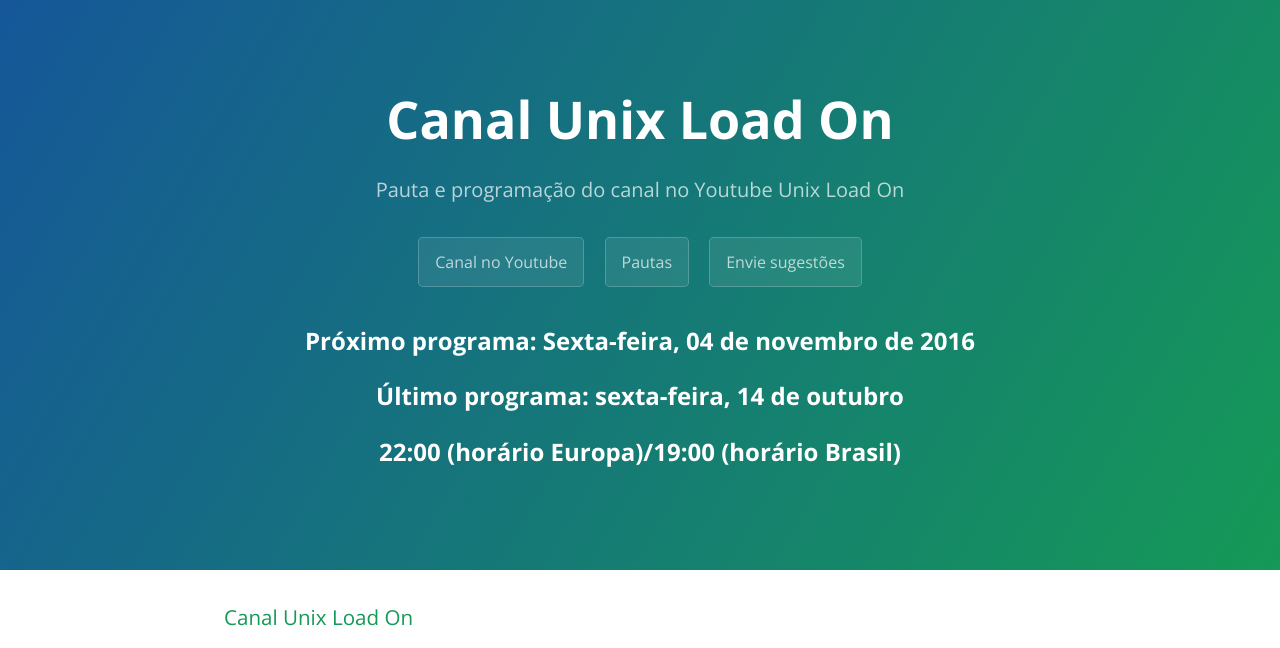
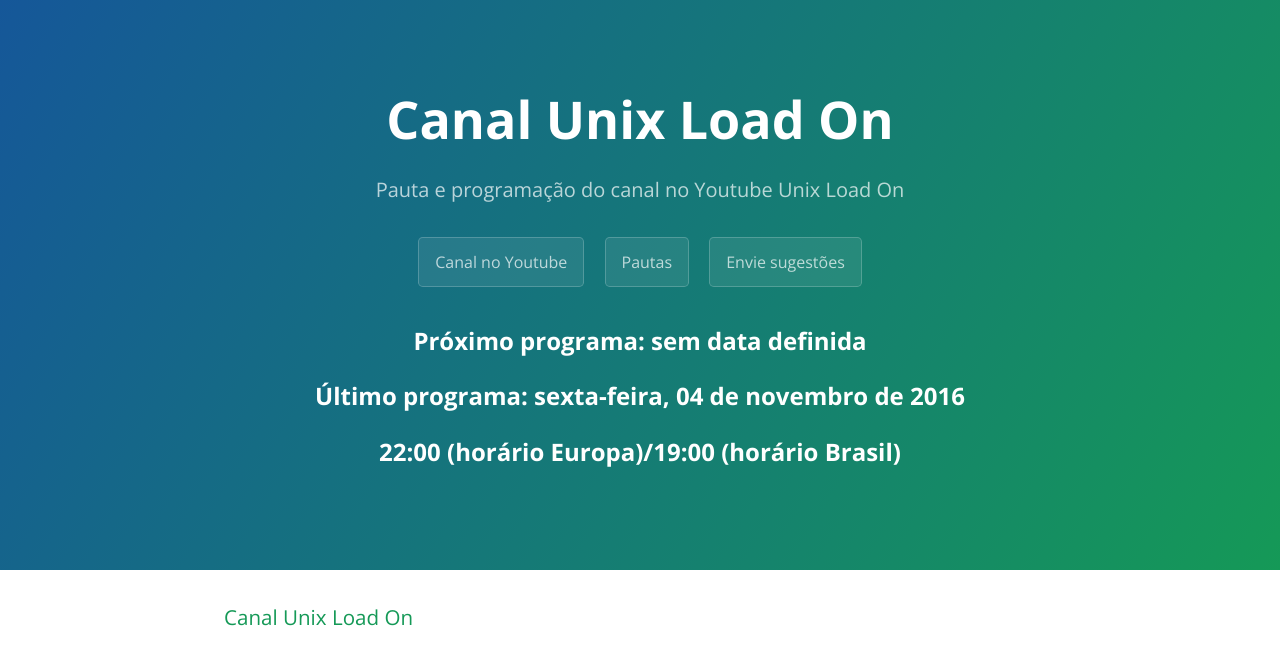
Before and after one commit to helioloureiro/canalunixloadon, a plain HTML site: page index.html in a window 1280 px wide. Shown: the top 648 px of the page. Drawn offline with nearby package versions, Linux system fonts and the light colour scheme.

Commit message:
Update index.html

```diff
--- a/index.html
+++ b/index.html
@@ -16,9 +16,9 @@
       <a href="https://www.youtube.com/channel/UCQhUVfcwoJgy2Ee-deFxWFA" class="btn">Canal no Youtube</a>
       <a href="https://github.com/helioloureiro/canalunixloadon/tree/master/pautas" class="btn">Pautas</a>
         <a href="http://goo.gl/forms/c8wt5fqT3Dc6M5Ns2" class="btn">Envie sugestões</a>
-      <h2>Próximo programa: Sexta-feira, 04 de novembro de 2016</h2>
-      <h2><!-- Próximo programa: sem data definida --></h2>
-      <h2>Último programa: sexta-feira, 14 de outubro</h2>
+      <h2><!-- Próximo programa: Sexta-feira, 04 de novembro de 2016 --></h2>
+      <h2>Próximo programa: sem data definida</h2>
+      <h2>Último programa: sexta-feira, 04 de novembro de 2016</h2>
         <h2>22:00 (horário Europa)/19:00 (horário Brasil)</h2>
     </section>
 
@@ -33,8 +33,8 @@
         <p><a href="https://www.youtube.com/c/UnixLoadOn">
             <img src="images/unixloadon_logo.jpg" align="center"></a>
         </p>
-        <p>Último programa:</p>
-        <p><iframe width="560" height="315" src="https://www.youtube-nocookie.com/embed/0fotlD8DfJc" frameborder="0" allowfullscreen></iframe></p>
+        <p>Último programa: </p>
+        <p><iframe width="560" height="315" src="https://www.youtube.com/embed/q1hQxuMZPjc" frameborder="0" allowfullscreen></iframe></p>
 
         <h3>
           <a id="whoami" class="anchor" href="#whoami" aria-hidden="true">
```
